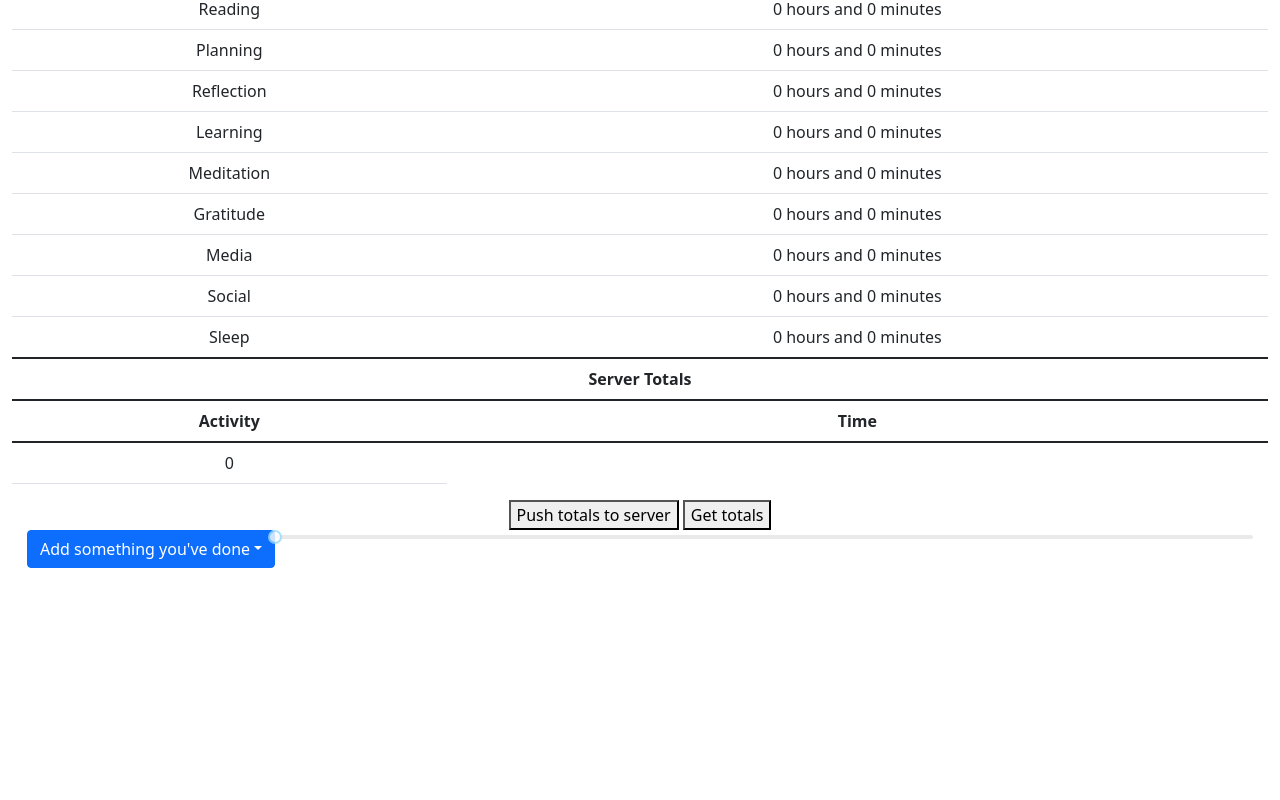
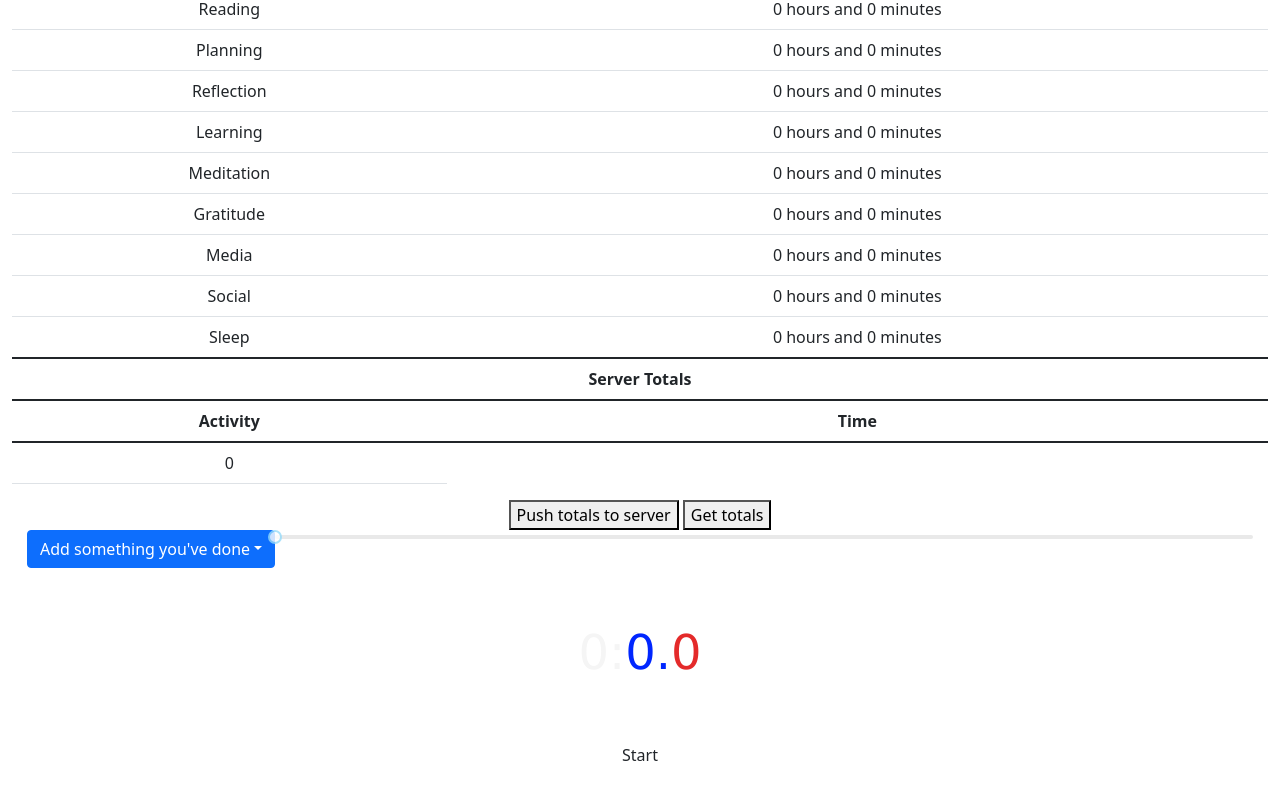
Before and after one commit to d-zg/Time-Tracking-App, a React (Create React App) app: page / in a window 1280 px wide. Shown: the part 404-1204 px from the top of the page. Before the commit the page ends 972 px from the top, so only its background shows below. Built offline with nearby package versions, Linux system fonts and the light colour scheme.

Commit message:
has stopwatch

```diff
--- a/package.json
+++ b/package.json
@@ -1,6 +1,7 @@
 {
   "name": "time-tracker-app",
   "version": "0.1.0",
+  "homepage" : "https://d-zg.github.io/Time-Tracking-App",
   "private": true,
   "proxy": "http://localhost:5000",
   "dependencies": {
@@ -30,6 +31,8 @@
   },
   "scripts": {
     "lint": "eslint .",
+    "predeploy" : "npm run build && npm run server",
+    "deploy": "gh-pages -d build",
     "start": "react-scripts start",
     "server": "nodemon src/api/server.js",
     "build": "react-scripts build",
@@ -62,6 +65,7 @@
     "eslint-plugin-import": "^2.26.0",
     "eslint-plugin-n": "^15.2.0",
     "eslint-plugin-promise": "^6.0.0",
-    "eslint-plugin-react": "^7.30.0"
+    "eslint-plugin-react": "^7.30.0",
+    "gh-pages": "^4.0.0"
   }
 }
--- a/src/App.css
+++ b/src/App.css
@@ -46,7 +46,45 @@
   margin: 0 27px;
 }
 
+.stop-watch{
+  flex-direction: row;
+  align-items: center;
+  justify-content: space-between;
+}
+
 .container {
   max-width: 100% !important;
   /* margin: 0 !important; */
 }
+
+.Control-Buttons {
+  margin: 3rem 0;
+  width: 100%;
+  box-sizing: border-box;
+  display: flex;
+  align-items: center;
+  justify-content: center;
+}
+
+.timer{
+  margin : 3rem 0;
+  width: 100%;
+  display: flex;
+  height: 12%;
+  justify-content: center;
+  align-items: center;
+}
+
+.digits{
+  font-family: Verdana, Geneva, Tahoma, sans-serif;
+  font-size: 3rem;
+  color:  #f5f5f5;
+}
+
+.mins{
+  color:rgb(0, 38, 255);
+}
+
+.mili-sec{
+  color:  #e42a2a;
+}
--- a/src/api/day.js
+++ b/src/api/day.js
@@ -16,4 +16,4 @@ class Day {
   }
 }
 
-module.exports = Day
+export default Day
--- a/src/components/AddingBar.tsx
+++ b/src/components/AddingBar.tsx
@@ -6,6 +6,7 @@ import Slider from 'rc-slider'
 import React, { useState } from 'react'
 import { handleRender } from './helpers/TooltipSlider'
 import 'rc-slider/assets/index.css'
+import StopWatch from './AddingStopwatch'
 
 const AddingBar = (props : any) => {
   const [activityInput, setActivityInput] = useState("Add something you've done")
@@ -26,6 +27,7 @@ const AddingBar = (props : any) => {
   }
 
   return (
+        <div>
         <div className="flexbox-container">
             <DropdownButton title={activityInput} id="dropdown-basic-button" onSelect = {onMenuSelect}>
                 {props.activities.map((value : any) => <Dropdown.Item eventKey={value}>{value}</Dropdown.Item>)}
@@ -36,9 +38,11 @@ const AddingBar = (props : any) => {
             </Button> */}
             {valid
               ? (<Button variant="primary" size="sm" onClick = {onClick}>
-                Add {(timeInput - timeInput % 60) / 60} hours and {timeInput % 60} minutes of {activityInput}
+                Add {Math.floor((timeInput - timeInput % 60) / 60)} hours and {Math.floor(timeInput % 60)} minutes of {activityInput}
             </Button>)
               : null}
+        </div>
+        <StopWatch timeInput={timeInput} setTimeInput={setTimeInput} />
         </div>
   )
 }
--- /dev/null
+++ b/src/components/AddingStopwatch.tsx
@@ -0,0 +1,52 @@
+import React, { useState } from 'react'
+import Timer from './helpers/Timer'
+import ControlButtons from './helpers/ControlButtons'
+
+function StopWatch (props : any) {
+  const [isActive, setIsActive] = useState(false)
+  const [isPaused, setIsPaused] = useState(true)
+
+  React.useEffect(() => {
+    let interval : any = null
+
+    if (isActive && isPaused === false) {
+      interval = setInterval(() => {
+        props.setTimeInput((time : any) => time + 0.01 / 60)
+      }, 10)
+    } else {
+      clearInterval(interval)
+    }
+    return () => {
+      clearInterval(interval)
+    }
+  }, [isActive, isPaused])
+
+  const handleStart = () => {
+    setIsActive(true)
+    setIsPaused(false)
+  }
+
+  const handlePauseResume = () => {
+    setIsPaused(!isPaused)
+  }
+
+  const handleReset = () => {
+    setIsActive(false)
+    props.setTimeInput(0)
+  }
+
+  return (
+      <div className="stop-watch">
+        <Timer time={props.timeInput} />
+        <ControlButtons
+          active={isActive}
+          isPaused={isPaused}
+          handleStart={handleStart}
+          handlePauseResume={handlePauseResume}
+          handleReset={handleReset}
+        />
+      </div>
+  )
+}
+
+export default StopWatch
--- /dev/null
+++ b/src/components/helpers/ControlButtons.tsx
@@ -0,0 +1,28 @@
+import React from 'react'
+
+export default function ControlButtons (props : any) {
+  const StartButton = (
+    <div className="btn btn-one btn-start"
+         onClick={props.handleStart}>
+      Start
+    </div>
+  )
+  const ActiveButtons = (
+    <div className="btn-grp">
+      <div className="btn btn-two"
+           onClick={props.handleReset}>
+        Reset
+      </div>
+      <div className="btn btn-one"
+           onClick={props.handlePauseResume}>
+        {props.isPaused ? 'Resume' : 'Pause'}
+      </div>
+    </div>
+  )
+
+  return (
+    <div className="Control-Buttons">
+      <div>{props.active ? ActiveButtons : StartButton}</div>
+    </div>
+  )
+}
--- /dev/null
+++ b/src/components/helpers/Timer.tsx
@@ -0,0 +1,17 @@
+import React from 'react'
+
+export default function Timer (props : any) {
+  return (
+      <div className="timer">
+        <span className="digits">
+          {((props.time - props.time % 1) - (props.time - props.time % 1) % 60) / 60}:
+        </span>
+        <span className="digits mins">
+          {(props.time - props.time % 1) % 60}.
+        </span>
+        <span className="digits mili-sec">
+          {Math.floor(props.time % 1 * 60)}
+        </span>
+      </div>
+  )
+}
```
Also changed, not shown: 1 other file (tests, documents, lock files or other folders).
